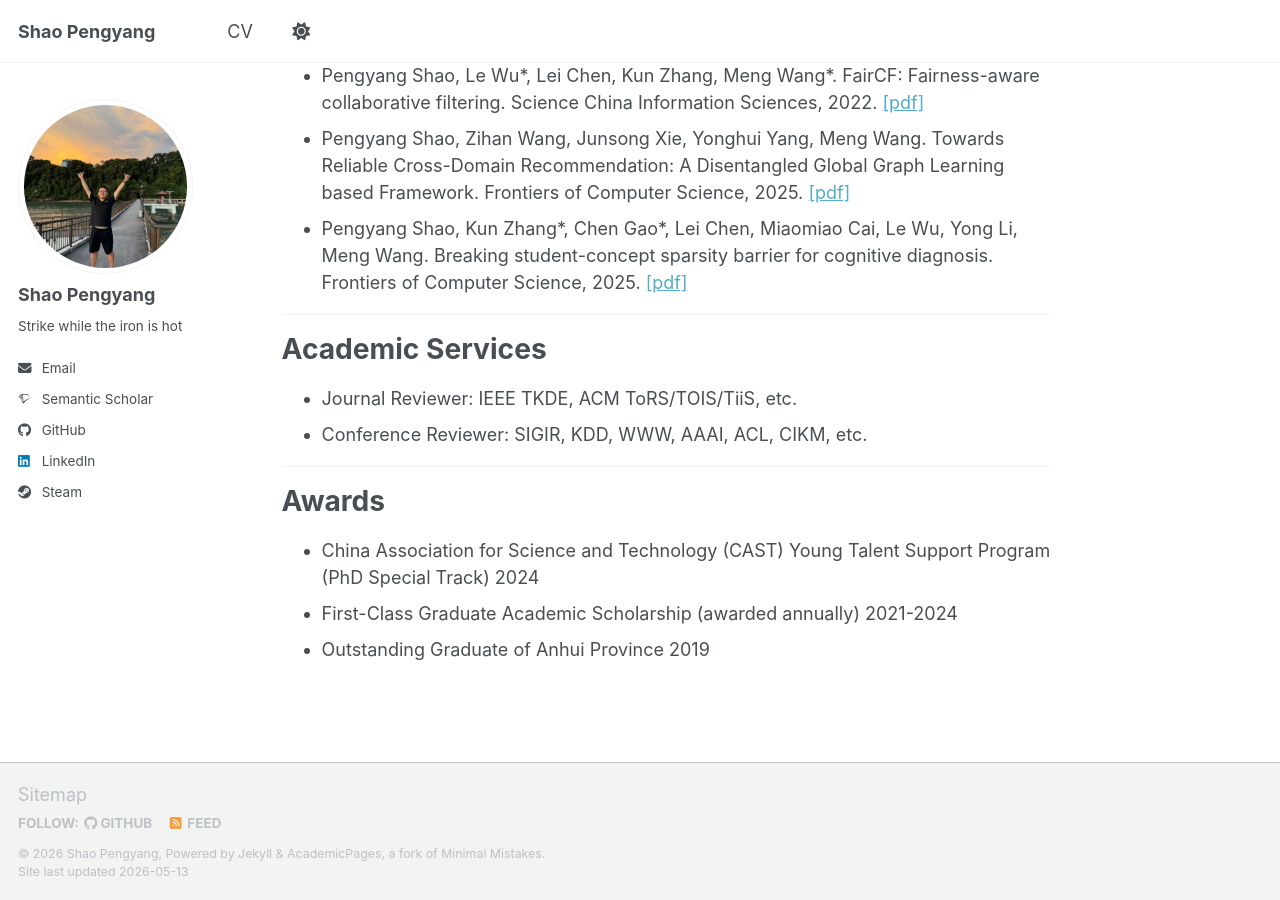
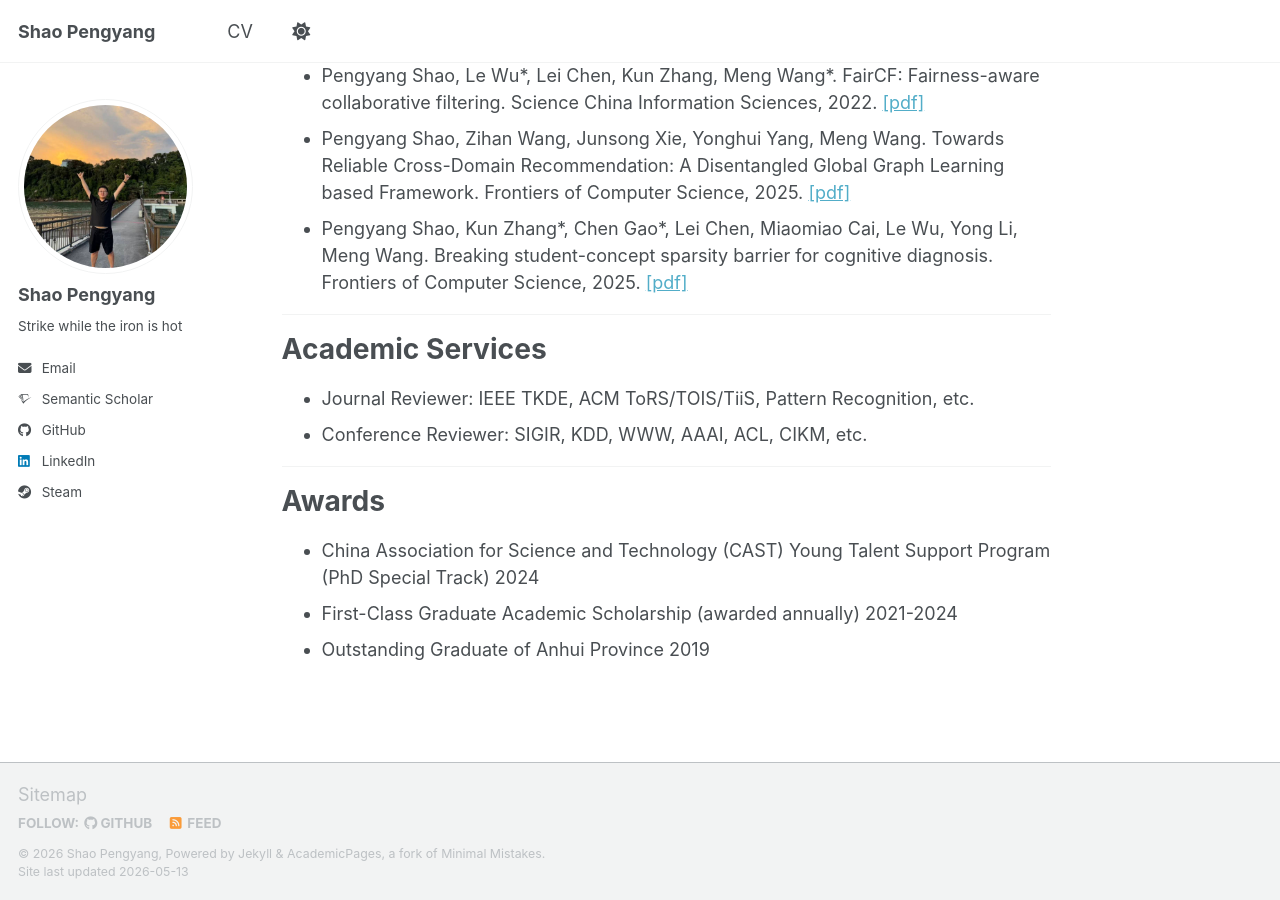
Before and after one commit to ShaoPengyang/ShaoPengyang.github.io, a Jekyll site: the page built from _pages/about.md, in a window 1280 px wide and 900 px high, scrolled down 2111 px. Built offline with Jekyll 4.4.1, drawn with Linux system fonts in a browser that asks for light colours; some web fonts are replaced; a script bundle is joined from its source files by our own code; library files that are not in the unit come from our copies.

Commit message:
Update about.md

```diff
--- a/_pages/about.md
+++ b/_pages/about.md
@@ -97,7 +97,7 @@ Published / Accepted
 
 Academic Services
 ======
-- Journal Reviewer: IEEE TKDE, ACM ToRS/TOIS/TiiS, etc.
+- Journal Reviewer: IEEE TKDE, ACM ToRS/TOIS/TiiS, Pattern Recognition, etc.
 - Conference Reviewer: SIGIR, KDD, WWW, AAAI, ACL, CIKM, etc.
 
 ---
```
